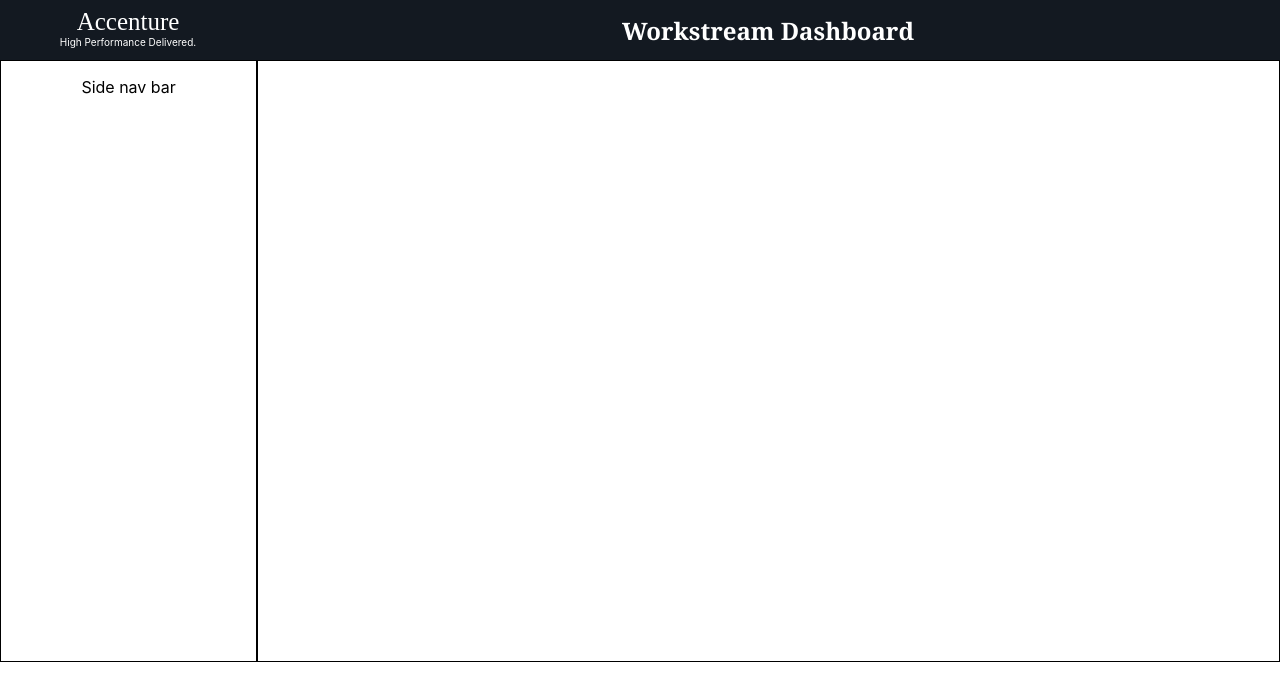
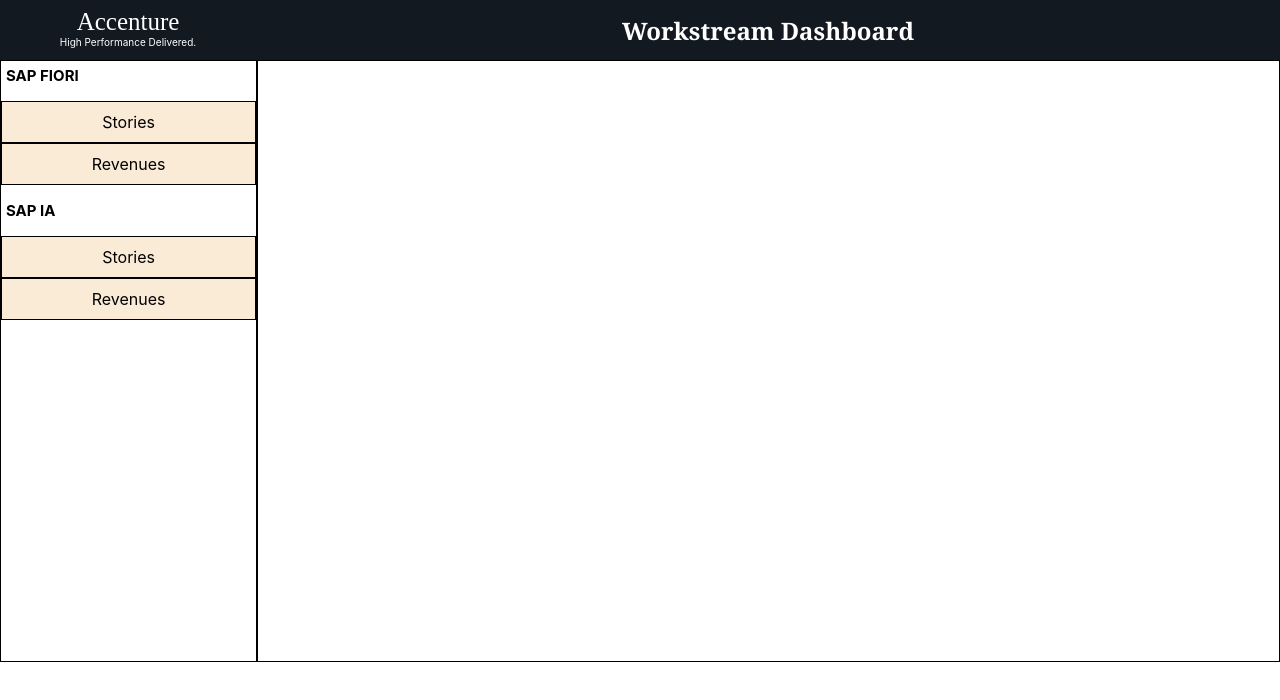
Before and after one commit to AnirupPat/reactjs-dashboard-app, a React (Create React App) app: page / in a window 1280 px wide. Shown: the top 700 px of the page. Built offline with nearby package versions, Linux system fonts and the light colour scheme.

Commit message:
Navigation List Basic UI

```diff
--- /dev/null
+++ b/src/components/NavigationList/NavigationList.js
@@ -0,0 +1,19 @@
+import React from "react";
+import classes from "./NavigationList.module.css";
+
+const NavigationList = ({ projectTag, params }) => {
+  console.log(params);
+  return (
+    <div className={classes.navigationList}>
+      <div className={classes.navigationList__title}>
+        <span>{projectTag}</span>
+      </div>
+
+      <ul>
+        {params !== undefined ? params.map((param) => <li>{param}</li>) : ""}
+      </ul>
+    </div>
+  );
+};
+
+export default NavigationList;
--- /dev/null
+++ b/src/components/NavigationList/NavigationList.module.css
@@ -0,0 +1,28 @@
+.navigationList {
+  width: 100%;
+  /* background-color: black; */
+}
+
+.navigationList__title {
+  display: flex;
+  width: 100%;
+  margin-top: 5px;
+}
+
+.navigationList__title span {
+  margin-left: 5px;
+  font-weight: bold;
+  font-size: 15px;
+}
+
+.navigationList ul {
+  list-style-type: none;
+  padding: 0%;
+}
+
+.navigationList ul li {
+  height: 30px;
+  padding-top: 10px;
+  border: 1px solid black;
+  background-color: antiquewhite;
+}
--- a/src/components/SideNav/SideNav.js
+++ b/src/components/SideNav/SideNav.js
@@ -1,11 +1,14 @@
 import classes from "./SideNav.module.css";
+import NavigationList from "../NavigationList/NavigationList";
 
 import React from "react";
-
+const SAP_FIORI = "SAP FIORI";
+const SAP_IA = "SAP IA";
 const SideNav = () => {
   return (
     <div className={classes.sidenav}>
-      <p>Side nav bar</p>
+      <NavigationList projectTag={SAP_FIORI} params={["Stories", "Revenues"]} />
+      <NavigationList projectTag={SAP_IA} params={["Stories", "Revenues"]} />
     </div>
   );
 };
```
